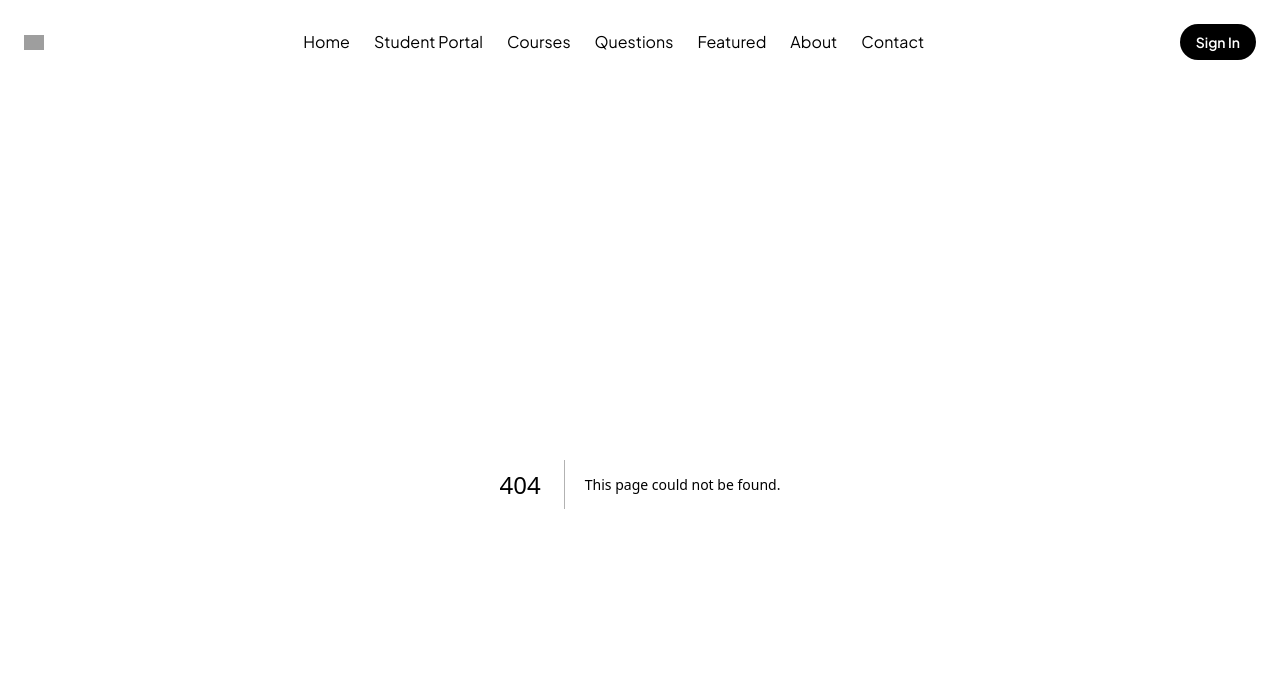
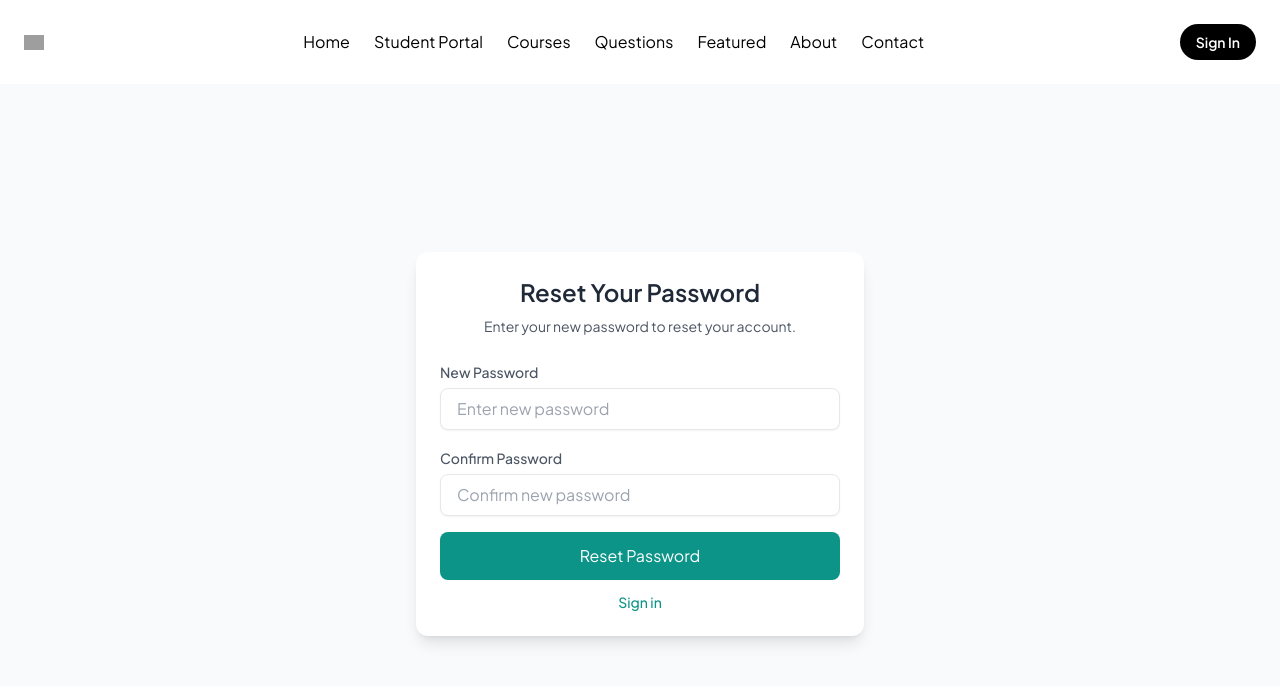
Before and after one commit to josecschalil/jeeneetpulse, a Next.js app in the folder frontend/: page /reset-password/1/1 in a window 1280 px wide. Before the commit this address had no page. Shown: the top 686 px of the page. Built offline with nearby package versions, Linux system fonts and the light colour scheme; grey boxes are pictures that could not be loaded.

Commit message:
reset password flow complete.

```diff
--- a/frontend/src/app/components/Toast.jsx
+++ b/frontend/src/app/components/Toast.jsx
@@ -6,13 +6,13 @@ const showPopup = (message) => {
   popup.style.left = "50%";
   popup.style.transform = "translateX(-50%)";
   popup.style.backgroundColor = "#f3f4f6"; // Tailwind gray-100
-  popup.style.color = "#333";
+  popup.style.color = "black";
   popup.style.padding = "15px 25px";
   popup.style.borderRadius = "8px";
   popup.style.boxShadow = "0 4px 10px rgba(0,0,0,0.1)";
   popup.style.zIndex = "1000";
   popup.style.fontFamily = "Jakarta";
-  popup.style.fontSize = "13px";
+  popup.style.fontSize = "16px";
   popup.style.opacity = "0";
   popup.style.transition = "opacity 0.1s ease-in-out";
 
--- /dev/null
+++ b/frontend/src/app/reset-password/[uidb64]/[token]/page.jsx
@@ -0,0 +1,112 @@
+"use client";
+import { useEffect, useState } from 'react';
+import { useParams, useRouter } from 'next/navigation';
+import showPopup from '@/app/components/Toast';
+import axios from 'axios';
+
+export default function ResetPassword() {
+  const [password, setPassword] = useState("");
+  const [confirmPassword, setConfirmPassword] = useState("");
+  const [message, setMessage] = useState('');
+  const [loading, setLoading] = useState(false);
+
+  const router = useRouter();
+  const { uidb64, token } = useParams();
+
+
+
+
+  const handleSubmit = async (e) => {
+    e.preventDefault();
+
+    // Basic validation
+    if (password.length < 8) {
+      setMessage("Password must be at least 8 characters long.");
+      return;
+    }
+    if (password !== confirmPassword) {
+      setMessage("Passwords do not match.");
+      return;
+    }
+
+    setLoading(true);
+
+    try {
+      const response = await axios.post(`http://localhost:8000/reset-password/${uidb64}/${token}/`, {
+        // uidb64,
+        // token,
+        password,
+        confirmPassword
+      });
+
+      showPopup('Password has been reset successfully!');
+      setMessage('Password reset successfully!');
+      router.push(`/signin`);
+    } catch (error) {
+      showPopup('Failed to reset password.');
+      setMessage(error);
+    } finally {
+      setLoading(false);
+    }
+  };
+
+  return (
+    <div className="h-[90vh] flex items-center justify-center font-jakarta bg-gray-50">
+    <div className="w-full sm:max-w-md bg-white sm:shadow-lg sm:rounded-xl p-6">
+      <h2 className="text-2xl font-semibold text-center text-gray-800">Reset Your Password</h2>
+      <p className="text-sm text-gray-600 text-center mt-2">
+        Enter your new password to reset your account.
+      </p>
+
+      <form onSubmit={handleSubmit} className="mt-6 space-y-4">
+        <div>
+          <label className="text-sm font-medium text-gray-600">New Password</label>
+          <input
+            type="password"
+            placeholder="Enter new password"
+            className="w-full mt-1 px-4 py-2 border rounded-lg shadow-sm focus:outline-none focus:ring-2 focus:ring-teal-500 focus:border-transparent"
+            value={password}
+            onChange={(e) => setPassword(e.target.value)}
+            required
+          />
+        </div>
+        <div>
+          <label className="text-sm font-medium text-gray-600">Confirm Password</label>
+          <input
+            type="password"
+            placeholder="Confirm new password"
+            className="w-full mt-1 px-4 py-2 border rounded-lg shadow-sm focus:outline-none focus:ring-2 focus:ring-teal-500 focus:border-transparent"
+            value={confirmPassword}
+            onChange={(e) => setConfirmPassword(e.target.value)}
+            required
+          />
+        </div>
+
+        <button
+          type="submit"
+          className={`w-full py-3 rounded-lg transition duration-300 ${
+            loading
+              ? "bg-teal-800 text-white"
+              : "bg-teal-600 text-white hover:bg-teal-700"
+          }`}
+          disabled={loading}
+        >
+          {loading ? (
+            <span className="flex justify-center items-center">
+              <div className="w-4 h-4 border-t-2 border-white border-solid rounded-full animate-spin"></div>
+            </span>
+          ) : (
+            "Reset Password"
+          )}
+        </button>
+      </form>
+
+      <p className="text-sm text-center text-gray-600 mt-3">
+        <a href="/signin" className="text-teal-600 font-medium hover:underline">
+          Sign in
+        </a>
+      </p>
+    </div>
+  </div>
+  );
+}
--- a/frontend/src/app/resetpassword/page.js
+++ b/frontend/src/app/reset-password/page.js
@@ -1,20 +1,21 @@
 "use client";
 import { useState } from "react";
 import axios from "axios";
+import showPopup from "../components/Toast";
 
 export default function ResetRequest() {
   const [email, setEmail] = useState("");
   const [message, setMessage] = useState("");
   const [isSubmitted, setIsSubmitted] = useState(false);
-  const [isLoading, setIsLoading] = useState(false);
+  const [loading, setloading] = useState(false);
 
   const handleSubmit = (e) => {
     e.preventDefault();
 
-    setIsLoading(true);
+    setloading(true);
 
     axios
-      .post("http://127.0.0.1:8000/auth/users/reset_password/", {
+      .post("http://127.0.0.1:8000/reset-password/", {
         email: email,
       })
       .then((res) => {
@@ -31,7 +32,7 @@ export default function ResetRequest() {
         }
       })
       .finally(() => {
-        setIsLoading(false);
+        setloading(false);
         if (!isSubmitted) {
           setTimeout(() => {
             setMessage("");
@@ -43,7 +44,7 @@ export default function ResetRequest() {
   return (
     <div className="h-[90vh] flex items-center justify-center font-jakarta bg-gray-50">
       <div className="w-full sm:max-w-md bg-white sm:shadow-lg sm:rounded-xl p-6">
-        <h2 className="text-2xl font-bold text-center text-gray-800">Reset Your Password</h2>
+        <h2 className="text-2xl font-semibold text-center text-gray-800">Reset Your Password</h2>
         <p className="text-sm text-gray-600 text-center mt-2">
           Enter your email address to receive a password reset link.
         </p>
@@ -51,7 +52,7 @@ export default function ResetRequest() {
         {!isSubmitted ? (
           <form className="mt-6 space-y-4" onSubmit={handleSubmit}>
             <div>
-              <label htmlFor="email" className="block text-sm font-medium text-gray-700">
+              <label htmlFor="email" className="text-sm font-medium text-gray-600">
                 Email Address
               </label>
               <input
@@ -65,27 +66,32 @@ export default function ResetRequest() {
               />
             </div>
 
-            {message && !isSubmitted && <p className="text-sm text-red-600">{message}</p>}
-
             <button
-              type="submit"
-              className="w-full bg-teal-600 text-white py-2 rounded-lg hover:bg-teal-700 transition duration-300"
-              disabled={isLoading}
-            >
-              {isLoading ? "Sending..." : "Send Reset Link"}
-            </button>
+            type="submit"
+            className={`w-full py-3 rounded-lg transition duration-300 ${
+              loading
+                ? "bg-teal-800 text-white "
+                : "bg-teal-600 text-white hover:bg-teal-700"
+            }`}
+            disabled={loading} // Disable the button while loading
+          >
+            {loading ? (
+              <span className="flex justify-center items-center">
+                <div className="w-4 h-4 border-t-2 border-white border-solid rounded-full animate-spin"></div>
+              </span>
+            ) : (
+              "Create Account"
+            )}
+          </button>
           </form>
         ) : (
-          <p className="text-center text-gray-600 mt-4">{message}</p>
+          showPopup(message)
         )}
-
-        {/* Show error message if exists */}
-        {message && !isSubmitted && <p className="mt-4 text-center text-red-500">{message}</p>}
 
 
 
 
-        <p className="text-sm text-center text-gray-600 mt-6">
+        <p className="text-sm text-center text-gray-600 mt-3">
           <a href="/signin" className="text-teal-600 font-medium hover:underline">
             Sign in
           </a>
--- a/frontend/src/app/signin/page.js
+++ b/frontend/src/app/signin/page.js
@@ -110,7 +110,7 @@ const SignInPage = () => {
               <input type="checkbox" className="h-4 w-4 text-teal-600 border-gray-300 rounded" />
               <span className="ml-2 text-sm text-gray-700">Remember me</span>
             </label>
-            <a href="/resetpassword" className="text-sm text-teal-600 hover:underline">
+            <a href="/reset-password" className="text-sm text-teal-600 hover:underline">
               Forgot password?
             </a>
           </div>
```
